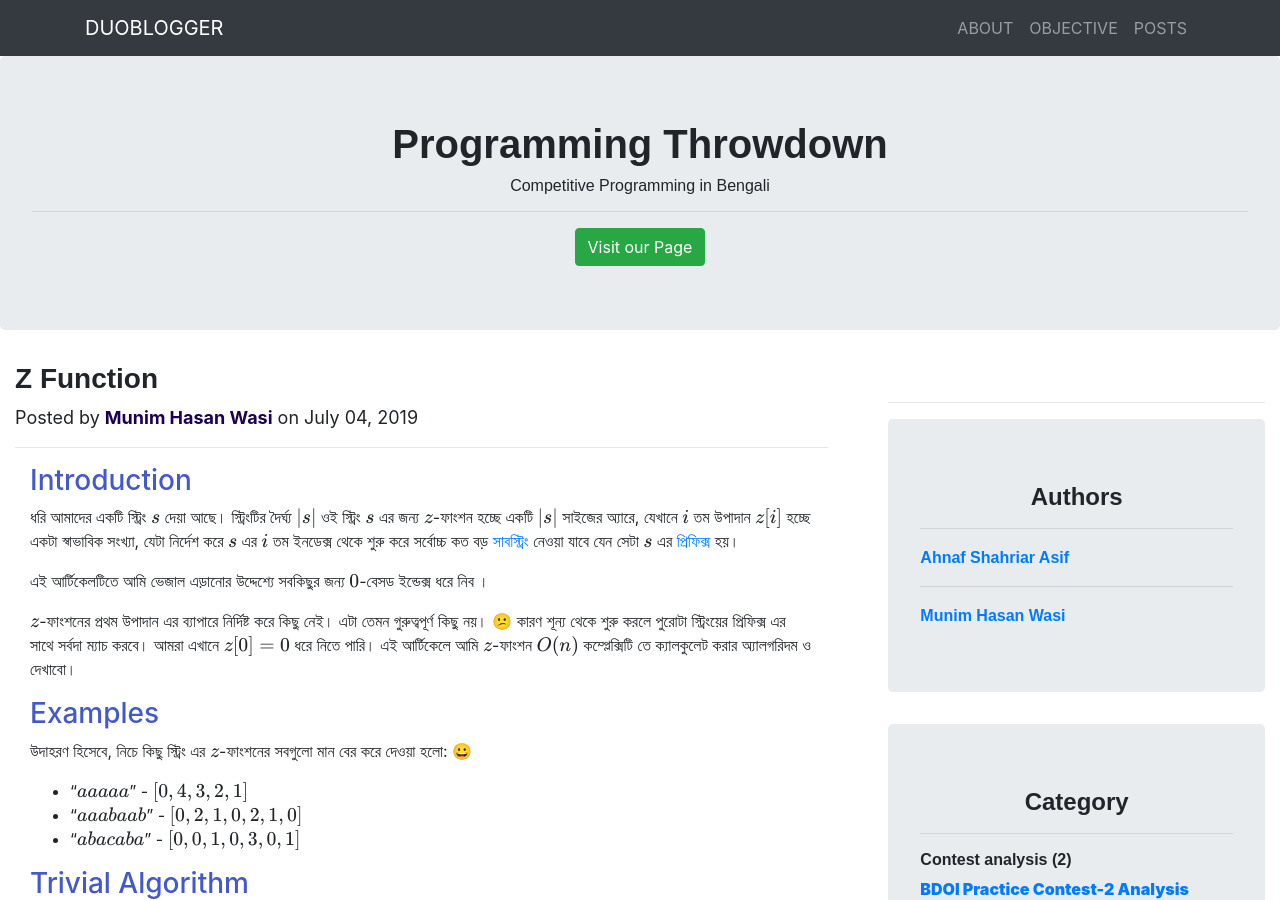
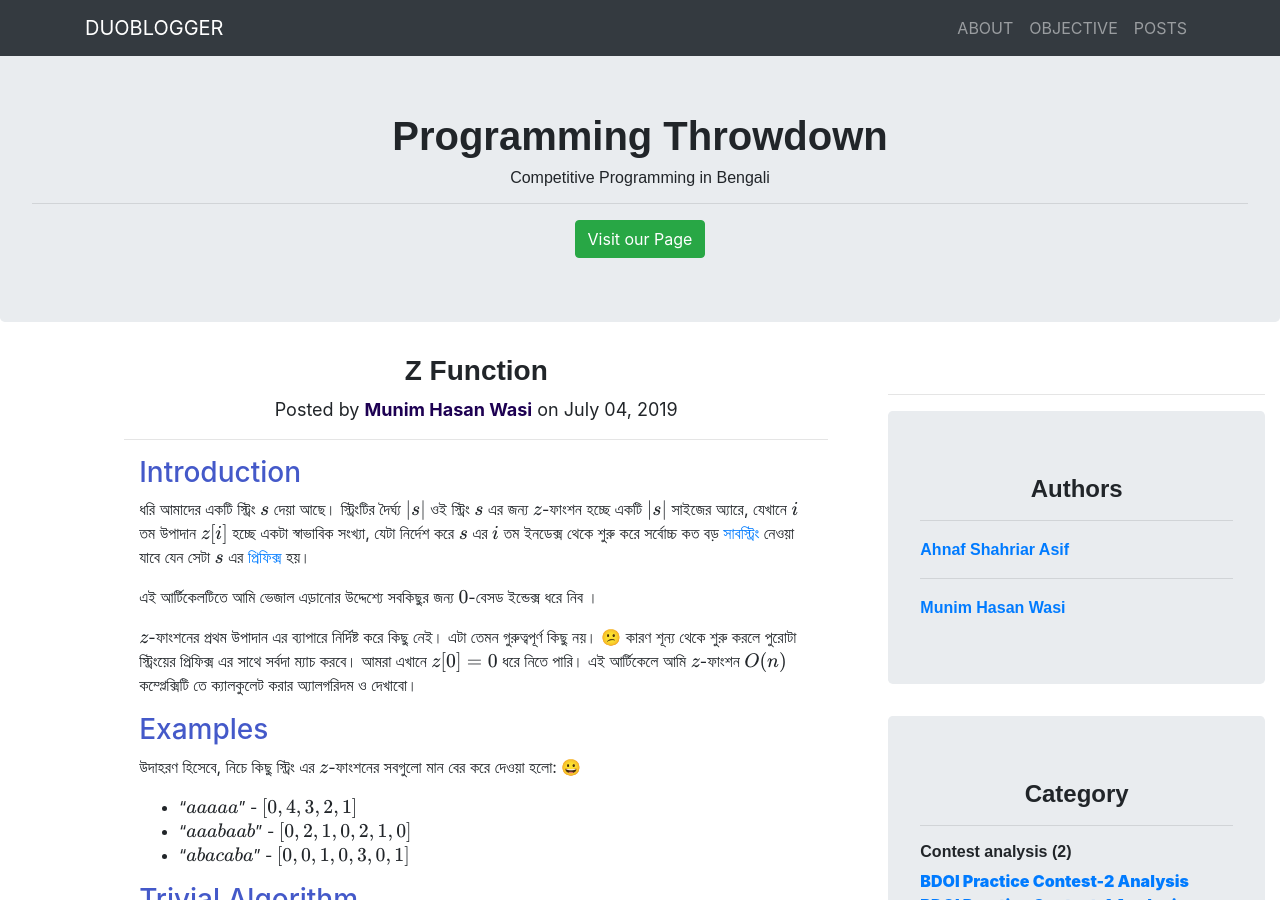
Before and after one commit to duoblogger/duoblogger.github.io, a Jekyll site: the page built from _posts/2019-07-04-z-function.md, in a window 1280 px wide and 900 px high. Built offline with Jekyll 4.4.1, drawn with Linux system fonts in a browser that asks for light colours; formulas are drawn with MathJax 3.

Commit message:
updated left margins, fixed top navigation bar

```diff
--- a/_includes/navbar.html
+++ b/_includes/navbar.html
@@ -1,4 +1,4 @@
-<nav class="navbar navbar-expand-lg navbar-dark bg-dark " id="mainNav">
+<nav class="navbar navbar-expand-lg navbar-dark bg-dark fixed-top" id="mainNav">
         <div class="container">
           <a class="navbar-brand" href="/">DUOBLOGGER</a>
           <button class="navbar-toggler navbar-toggler-right" type="button" data-toggle="collapse" data-target="#navbarResponsive" aria-controls="navbarResponsive" aria-expanded="false" aria-label="Toggle navigation">
--- a/_includes/sitename.html
+++ b/_includes/sitename.html
@@ -1,6 +1,7 @@
 <!-- <div class="container-fluid"> -->
 
 <div class="jumbotron">
+    <br><br>
     <h1 class="text-center" id="h1_for_my_title"><b>Programming Throwdown</b></h1>
     <h6 class="text-center" id="h1_for_my_title">Competitive Programming in Bengali</h6>
     <hr>
--- /dev/null
+++ b/_layouts/main_page.html
@@ -0,0 +1,35 @@
+<!DOCTYPE html>
+
+<html>
+
+{% include head.html %}
+
+<body>
+    <div id="fb-root"></div>
+    <script async defer crossorigin="anonymous" src="https://connect.facebook.net/en_GB/sdk.js#xfbml=1&version=v5.0"></script>
+  {% include navbar.html %}
+
+  {% include sitename.html %}
+
+  <div class="row">
+        <div class="col-md-1">
+
+        </div>
+        <div class="col-md-7">
+            {{ content }}
+        </div>
+        <div class="col-md-4">
+            <!-- <div class="affix"> -->
+            {% include sidebar.html %}
+            <!-- </div>        -->
+        </div>
+  </div>
+
+  {% include footer.html %}
+
+  {% include scripts.html %}
+
+
+</body>
+
+</html>
--- a/_layouts/page.html
+++ b/_layouts/page.html
@@ -1,5 +1,5 @@
 ---
-layout: main
+layout: main_page
 ---
 <div class="container">
     <h3 class="text-center" id="h1_for_my_title"><b>{{page.title}}</b></h3><br>
--- a/_layouts/post.html
+++ b/_layouts/post.html
@@ -1,12 +1,12 @@
 ---
-layout: main
+layout: main_page
 ---
 <div class="container">
-    <h3 class="text-centers" id="h1_for_my_title"><b>{{page.title}}</b></h3>
-    <p class="text-centers" id="author-date-style-post"> Posted by <span id="author-name-on-post">{{ page.author }}</span> on {{ page.date | date: '%B %d, %Y' }}</p>
+    <h3 class="text-center" id="h1_for_my_title"><b>{{page.title}}</b></h3>
+    <p class="text-center" id="author-date-style-post"> Posted by <span id="author-name-on-post">{{ page.author }}</span> on {{ page.date | date: '%B %d, %Y' }}</p>
     <hr>
     <div class="container">
         {{content}}
     </div>
-    <div class="fb-comments" data-href="https://duoblogger.github.io/{{ page.previous.url | prepend: site.baseurl | replace: '//', '/' }}" data-width="100%" data-numposts="10"></div>
+    <div class="fb-comments" data-href="https://duoblogger.github.io/{{ page.previous.url | prepend: site.baseurl | replace: '//', '/' }}" data-width="100%" data-numposts="15"></div>
 </div>
```
Also changed, not shown: 5 other files.
